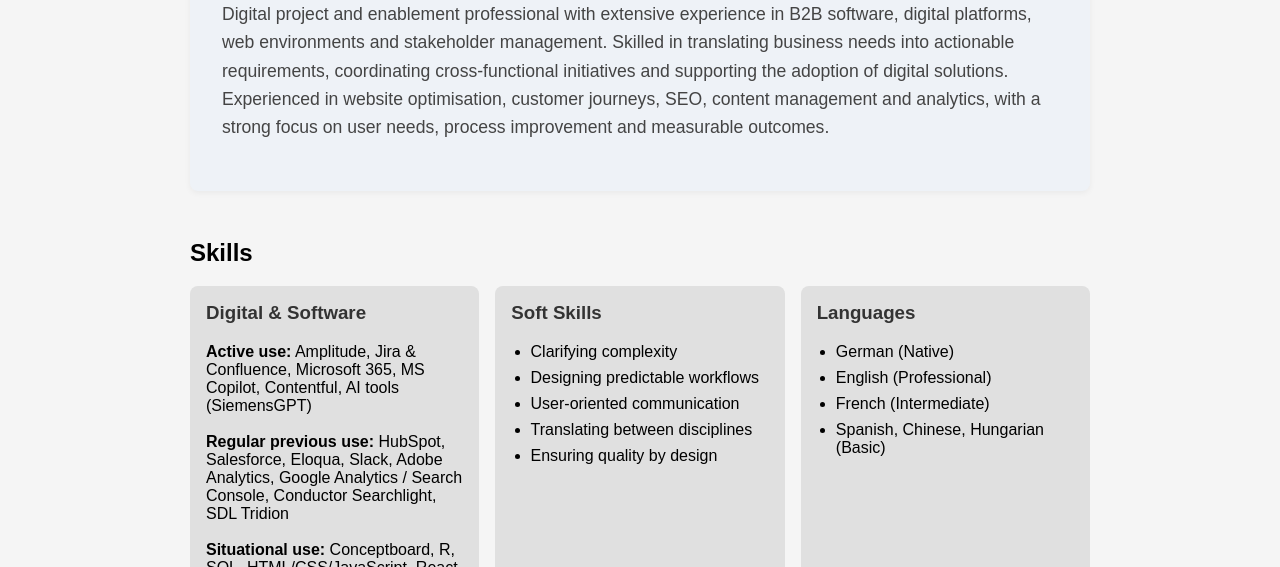
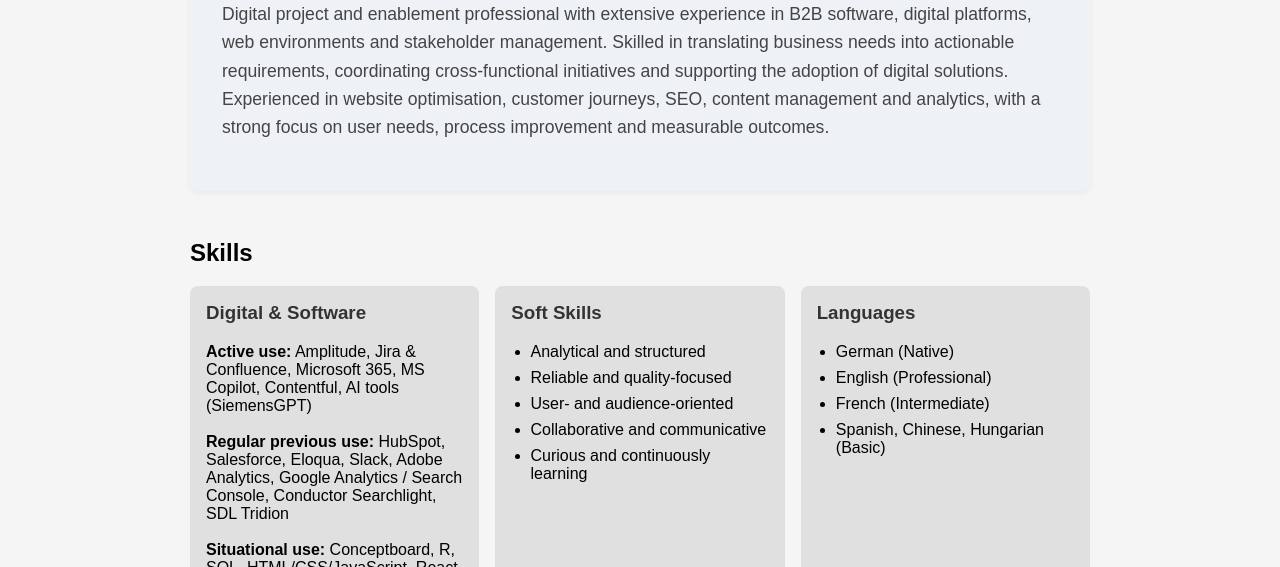
Before and after one commit to kromer52/digital-customer-experience, a website: page index.html in a window 1280 px wide. Shown: the part 233-800 px from the top of the page. Drawn offline with Linux system fonts and the light colour scheme.

Commit message:
index updated

```diff
--- a/index.html
+++ b/index.html
@@ -40,11 +40,11 @@
     <div class="skill-box">
       <h3>Soft Skills</h3>
       <ul>
-        <li>Clarifying complexity </li>
-<li>Designing predictable workflows </li>
-<li>User‑oriented communication</li>
-<li>Translating between disciplines </li>
-<li>Ensuring quality by design </li>
+        <li>Analytical and structured </li>
+<li>Reliable and quality-focused </li>
+<li>User- and audience-oriented</li>
+<li>Collaborative and communicative </li>
+<li>Curious and continuously learning</li>
 
       </ul>
     </div>
```
